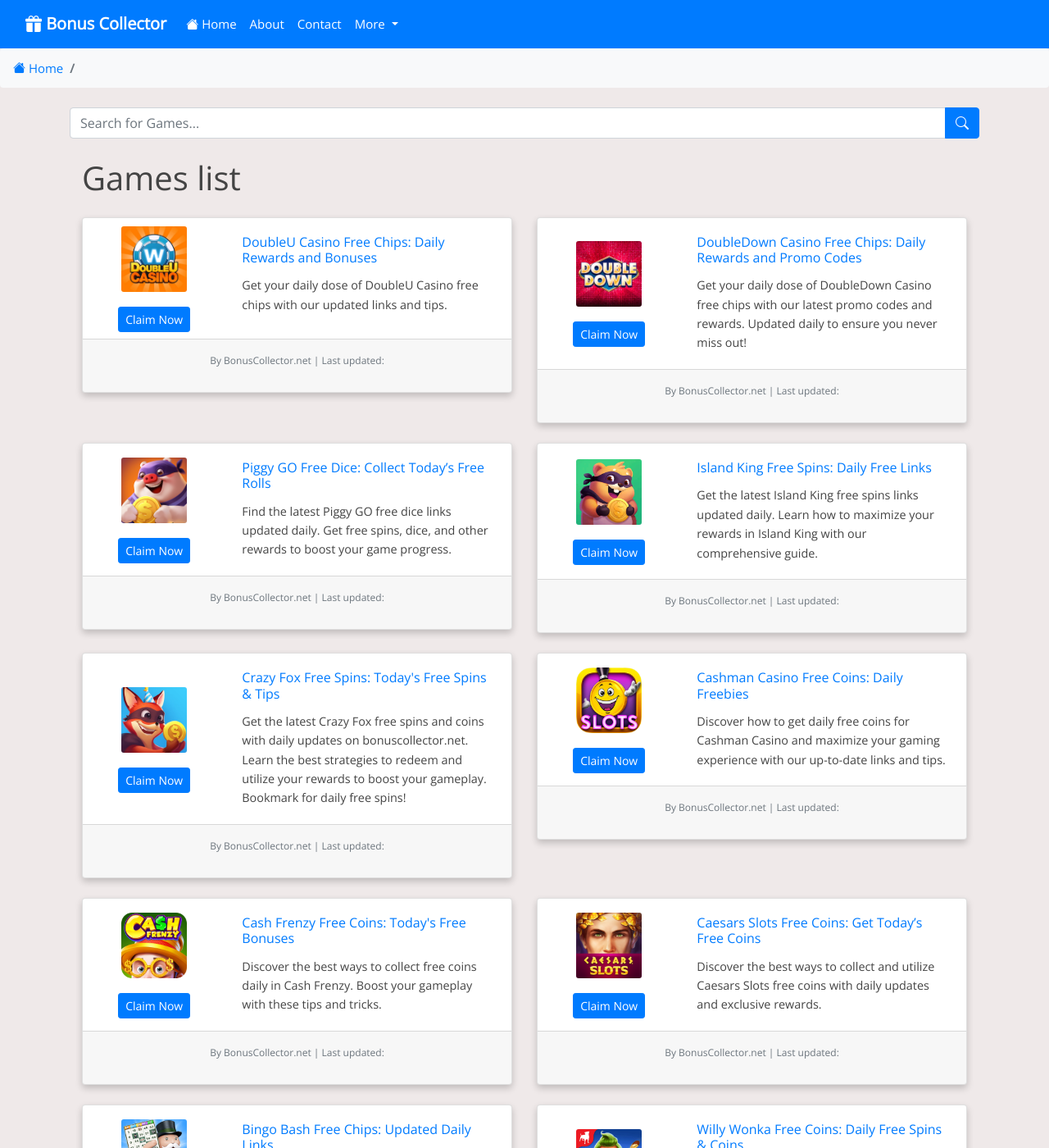
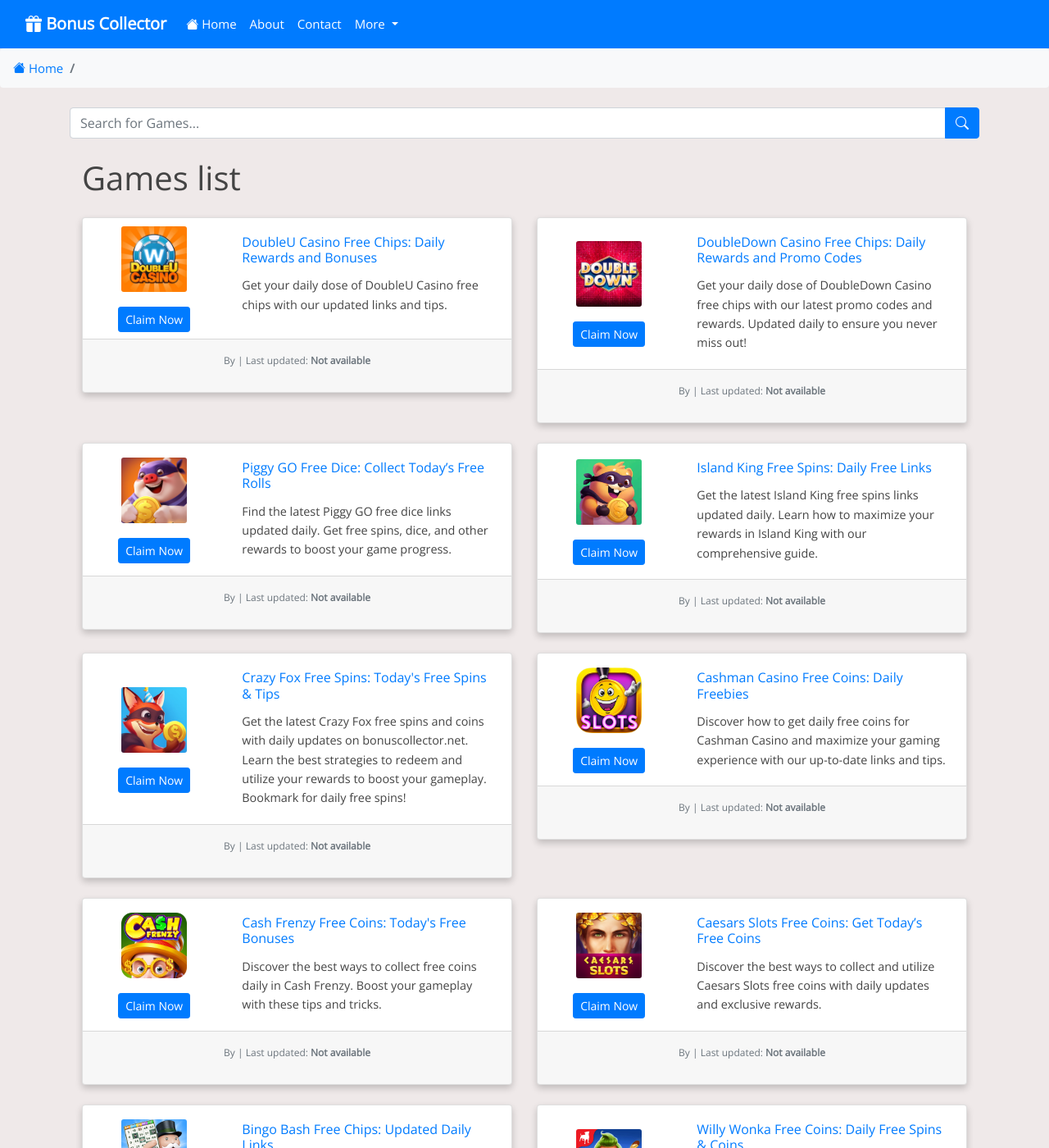
Before and after one commit to Prollad99/bs-net, a Jekyll site: the page built from index.html, in a window 1280 px wide and 1400 px high. Shown: the whole window at 82% size. Built offline with Jekyll 4.4.1, drawn with Linux system fonts in a browser that asks for light colours; nearby versions of some CDN libraries; the list of posts is cut into pages by our own code; comment, search, counter and statistics services are not loaded; some of the changed text lies outside the part shown.

Commit message:
Update index.html

```diff
--- a/index.html
+++ b/index.html
@@ -30,8 +30,17 @@
             </div>
 <div class="card-footer text-center">
   <p class="text-muted">
-    <small>By {{ post.author }} | Last updated: {{ post.last_modified_at | date: "%B %d, %Y" }}</small>
-  </p>
+  <small>
+    By <strong>{{ page.author }}</strong> |
+    {% assign include_file = page.include_file | prepend: "_includes/" %}
+    {% if site.data.include_files[page.include_file].last_modified %}
+      Last updated:
+      <strong id="last-updated" data-last-modified="{{ site.data.include_files[page.include_file].last_modified | date: "%Y-%m-%dT%H:%M:%SZ" }}"></strong>
+    {% else %}
+      Last updated: <strong>Not available</strong>
+    {% endif %}
+  </small>
+</p>
 </div>
           </div>
         </div>
```
